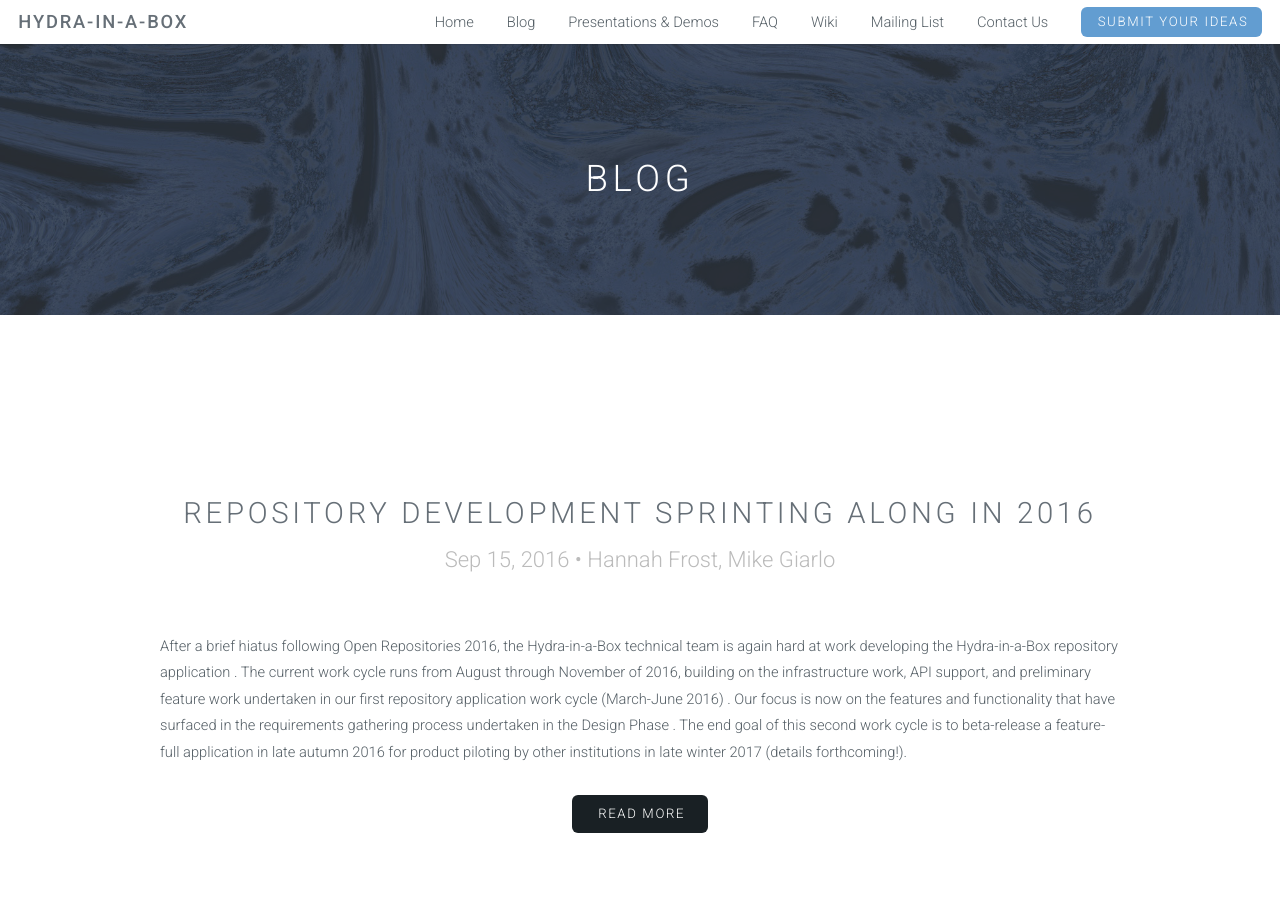
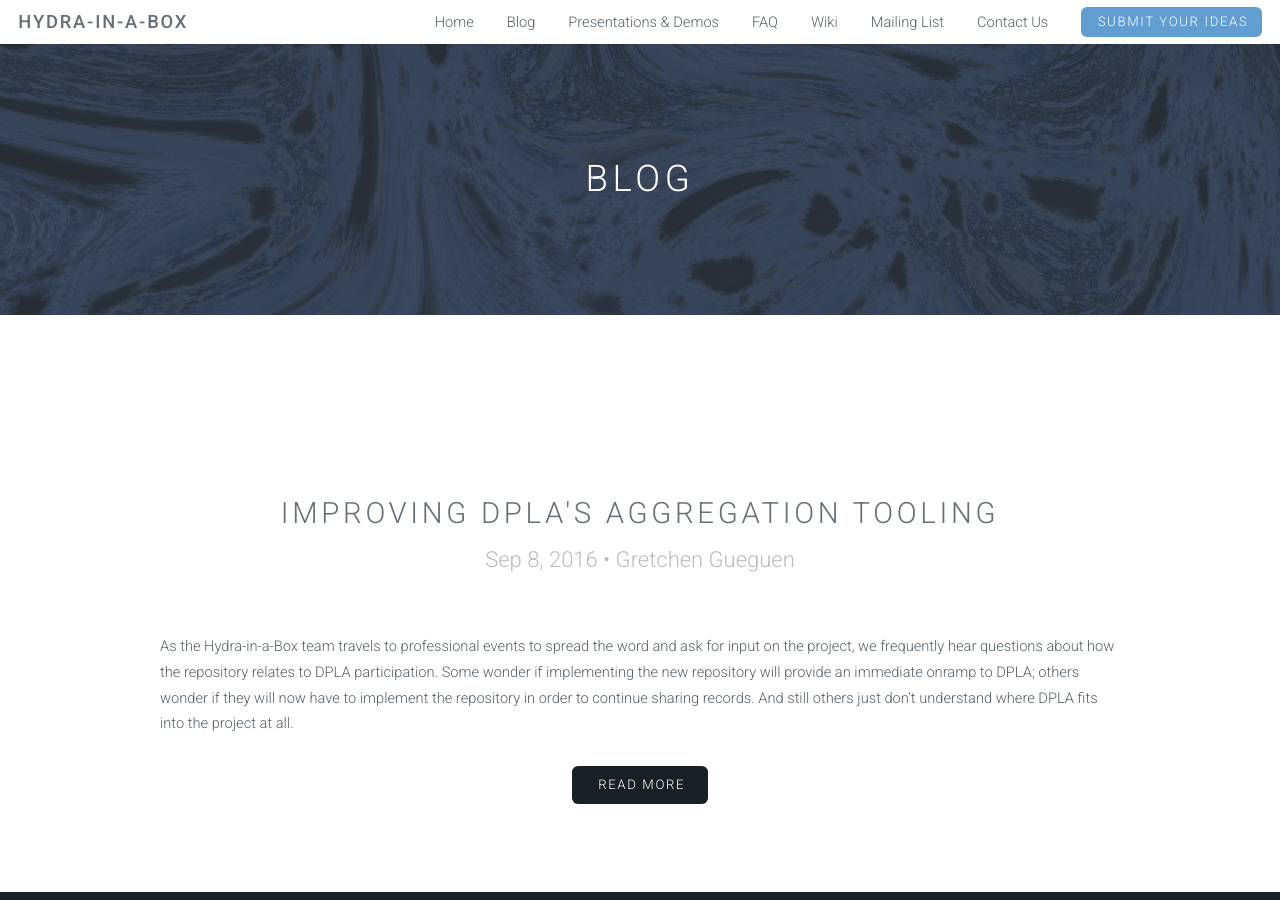
Before and after one commit to samvera-labs/hyku.github.io, a Jekyll site: the page built from blog.html, in a window 1280 px wide and 900 px high. Built offline with Jekyll 4.4.1, drawn with Linux system fonts in a browser that asks for light colours; some of the changed lines change nothing that is shown.

Commit message:
Revert "Repo update blog post (to be published Thursday, September 15th)"

```diff
--- a/_plugins/stripfootnotes.rb
+++ /dev/null
@@ -1,19 +0,0 @@
-require 'nokogiri'
-
-module Jekyll
-  module StripFootnotesFilter
-    def strip_footnotes(raw)
-      doc = Nokogiri::HTML.fragment(
-        raw.encode('UTF-8', invalid: :replace, undef: :replace, replace: '')
-      )
-      ['div', 'sup', 'a'].each do |tag|
-        doc.css(tag).each do |element|
-          element.remove if element['class'].to_s.include?('footnote')
-        end
-      end
-      doc.inner_html
-    end
-  end
-end
-
-Liquid::Template.register_filter(Jekyll::StripFootnotesFilter)
--- a/_posts/2016-09-15-autumn-development-plans.markdown
+++ /dev/null
@@ -1,72 +0,0 @@
----
-layout: post
-title: Repository Development Sprinting Along in 2016
-author: Hannah Frost, Mike Giarlo
----
-
-After a brief hiatus following Open Repositories 2016, the Hydra-in-a-Box technical team is again hard at work developing the Hydra-in-a-Box repository application [^1]. The current work cycle runs from August through November of 2016, building on the infrastructure work, API support, and preliminary feature work undertaken in our first repository application work cycle (March-June 2016) [^2]. Our focus is now on the features and functionality that have surfaced in the requirements gathering process undertaken in the Design Phase [^3]. The end goal of this second work cycle is to beta-release a feature-full application in late autumn 2016 for product piloting by other institutions in late winter 2017 (details forthcoming!).
-
-# Business Value
-
-The value of the work represented in the Feature List below &mdash; which we consider to be the [Minimum Viable Product](https://en.wikipedia.org/wiki/Minimum_viable_product) for pilot usage &mdash; is summarized here. During the course of this work cycle, there are concrete plans in the Hydra community to develop fundamental features in [existing components]({% post_url 2016-04-05-leveraging_community_software %}) that are required in and directly intersect with the Hydra-in-a-Box repository application. This is a timely opportunity to engage with and complement this organic community activity:
-
-* Nested works/complex objects user interface - work done by Oregon State University, Princeton University, and Chemical Heritage Foundation (complete)
-* [Import/export of Fedora objects](https://wiki.duraspace.org/display/FF/Design+-+Import+-+Export) - planned work by the Fedora community, followed up by Princeton, Penn State, and others during a September 19th-23rd community sprint (in progress)
-* Mediated deposit - planned work by Oregon State University, who will be coordinating a community sprint [^4] from September through December (in progress)
-* Administrative dashboard - planned work hosted by Penn State University in late September (coming soon)
-
-There remain several key deliverables in our project to be addressed, and work on them is ripe for follow-up, *e.g.*, implementation of one or more integration points with DPLA to support effective harvesting/synchronization
-
-# Feature List
-
-The features we have yet to develop which we've prioritized for the minimum viable product are listed here in rough priority order:
-
-* Fedora performance and scaling
-* Metadata-related features
-  * Support for, or cross-walking to, [DPLA MAPv4](https://dp.la/info/developers/map/)
-  * Import/export templates
-  * Configuration, extension, and batch editing in the user interface
-  * Publishing for harvesters
-* Mediated deposit for configurable, multi-step approval workflows
-* Administrative sets (otherwise known as "curated collections") for organization of deposited works
-* Administrative dashboard
-  * User/role management
-  * Enhanced statistics
-  * Reporting
-  * Settings user interface
-    * Enabling and disabling features via simple on/off buttons
-    * Configuration of colors, banner image, and logo
-* Ease of installation in non-AWS-based environments
-* API support for harvesting and depositing
-
-# Team Resources and Roles
-
-Fortunately, the Hydra-in-a-Box technical team is not doing this work alone. The cast of characters for this work cycle include contributions from:
-
-* Audrey Altman (DPLA), UX Designer
-* Joe Atzberger (Stanford), Developer
-* Chris Beer (Stanford), Developer
-* Danny Bernstein (DuraSpace), Developer
-* Bill Branan (DuraSpace), Developer
-* Justin Coyne (Stanford), Developer
-* Tom Cramer (Stanford), Project Co-director
-* Erin Fahy (Stanford), DevOps
-* Hannah Frost (Stanford), Product Manager
-* Gary Geisler (Stanford), UX Designer
-* Mike Giarlo (Stanford), Technical Lead &amp; liaison to related community sprints
-* Anna Headley (Chemical Heritage Foundation), Developer
-* Daniel Pierce (Indiana University), Developer
-* Andy Smith (Indiana University&ndash;Purdue University Indianapolis), Developer
-
-# Stay Tuned
-
-Just as we did during our first work cycle, we will be providing regular updates on progress made. We're producing video-based demonstrations of our progress, and sharing those with various community mailing lists every two weeks. To follow those, you can also subscribe to [our YouTube playlist](https://www.youtube.com/watch?v=0U1-Y7zJxTs&list=PLzfkco_SxElHyQ5teku8egXRxpnu_9nn_).
-
-Members of the team will be attending [Hydra Connect](https://wiki.duraspace.org/display/hydra/Hydra+Connect+2016) and the [Digital Library Federation Forum](https://www.diglib.org/forums/2016forum/) in the coming months, [presenting at both on their work and the Hydra-in-a-Box project](http://hydrainabox.projecthydra.org/presentations.html); we'd love to talk with you about the project if you have questions or feedback for us, and as always you are welcome to [contact us over email](mailto:hybox-contact@googlegroups.com).
-
-We've got a busy few months ahead, as you can tell. Thanks for following along; we're super excited to be working with you all on this.
-
-[^1]: Think "Hydra-in-a-Box repository application" is a mouthful? We do too. [Send name suggestions]({% post_url 2016-08-25-hybox-names %})!
-[^2]: Read more about [progress made during our first work cycle]({% post_url 2016-07-11-july_update %}), including a demonstration video.
-[^3]: Stay tuned for an upcoming series of posts about the outcomes of the Design Phase, and how they are informing the overall repository product vision and feature prioritization.
-[^4]: A number of institutions are contributing to this work, including Indiana University, University of Cincinnati, California State University, Lafayette College, Stanford University, Penn State University, University of Michigan, and University of Alberta.
--- a/blog.html
+++ b/blog.html
@@ -16,7 +16,7 @@
                 <p class="post-meta">{{ post.date | date: "%b %-d, %Y" }}{% if post.author %} • {{ post.author }}{% endif %}{% if post.meta %} • {{ post.meta }}{% endif %}</p>
             </header>
             <section class="container">
-                {{ post.excerpt | strip_footnotes }}
+                {{ post.excerpt }}
             </section>
             <section class="special">
                 <ul class="actions">
```
